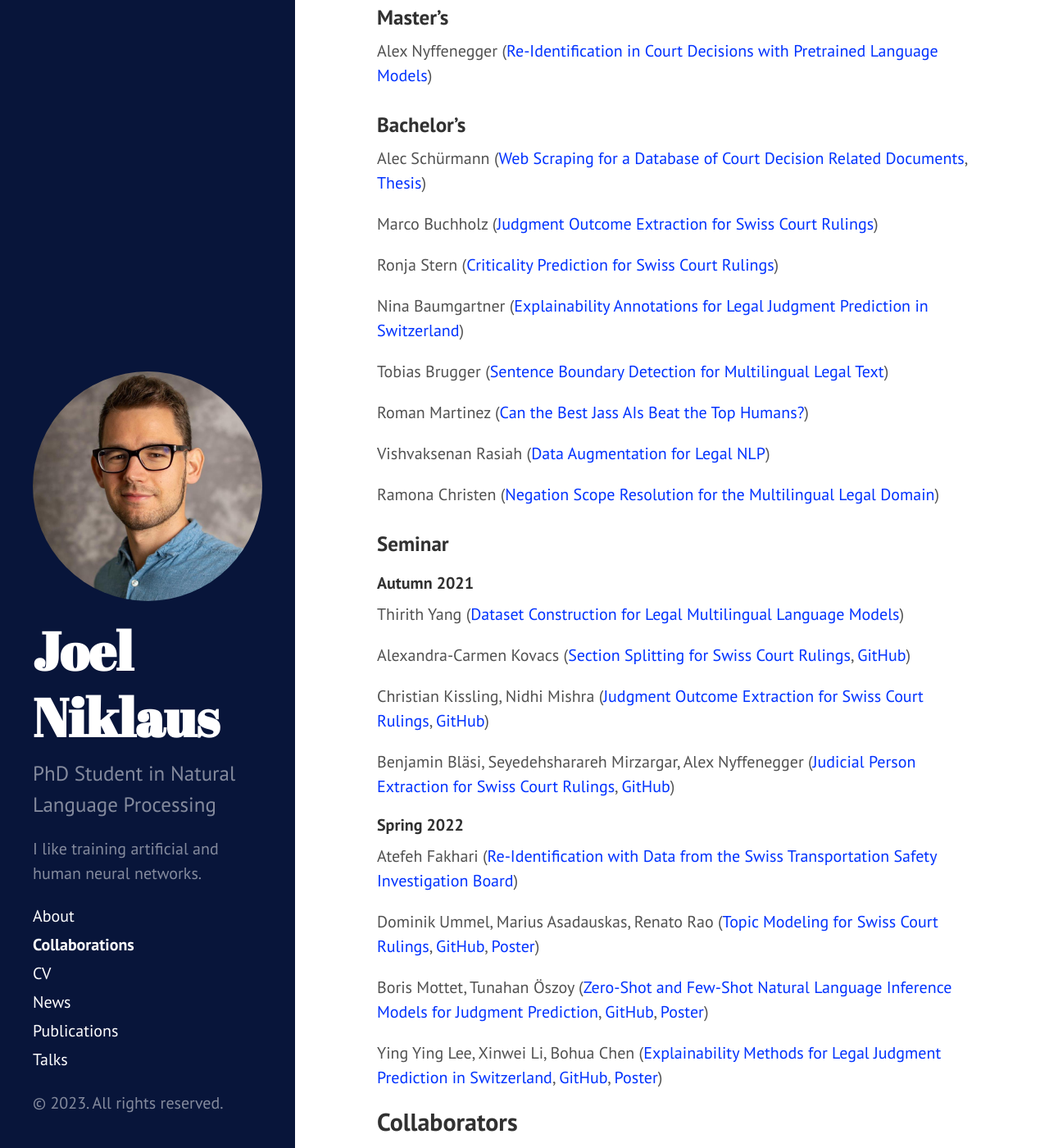
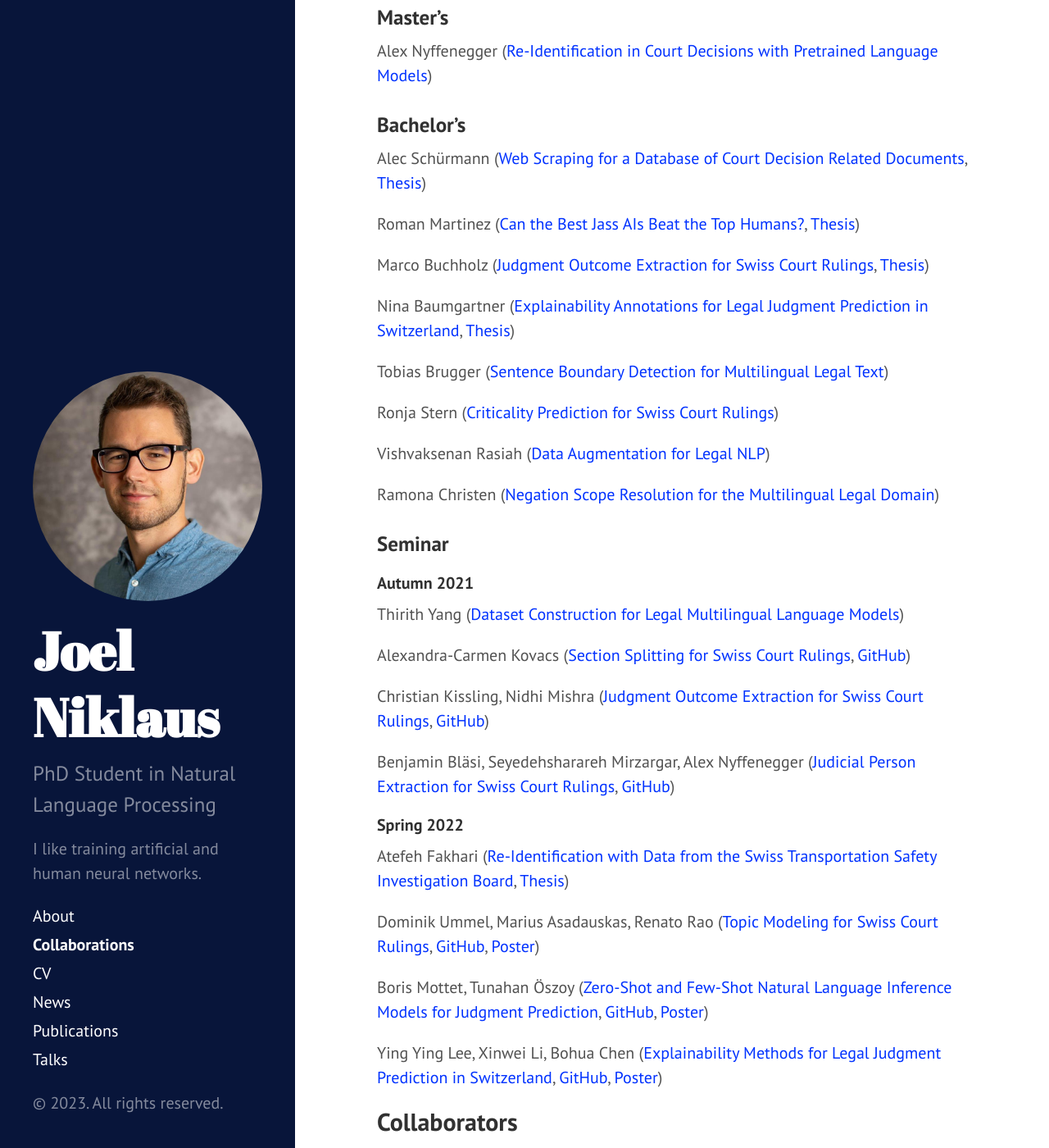
Before and after one commit to JoelNiklaus/joelniklaus.github.io, a Jekyll site: the page built from _pages/collaborations.md, in a window 1280 px wide and 1400 px high, scrolled down 750 px. Shown: the whole window at 82% size. Built offline with Jekyll 4.4.1, drawn with Linux system fonts in a browser that asks for light colours; nearby versions of some CDN libraries; a style sheet for code colours, icons or effects is not loaded.

Commit message:
added thesis file links

```diff
--- a/_pages/collaborations.md
+++ b/_pages/collaborations.md
@@ -22,15 +22,15 @@ Alex Nyffenegger ([Re-Identification in Court Decisions with Pretrained Language
 
 Alec Schürmann ([Web Scraping for a Database of Court Decision Related Documents](https://www.digitale-nachhaltigkeit.unibe.ch/studies/bachelor_s__and_master_s_theses_at_inf/natural_language_processing/web_scraping_for_a_database_of_court_decision_related_documents/index_eng.html), [Thesis](https://zenodo.org/record/7305324))
 
-Marco Buchholz ([Judgment Outcome Extraction for Swiss Court Rulings](https://www.digitale-nachhaltigkeit.unibe.ch/studies/bachelor_s__and_master_s_theses_at_inf/natural_language_processing/judgment_outcome_extraction_for_swiss_court_rulings/index_eng.html))
+Roman Martinez ([Can the Best Jass AIs Beat the Top Humans?](https://www.digitale-nachhaltigkeit.unibe.ch/studies/bachelor_s__and_master_s_theses_at_inf/game_ais/can_the_best_jass_ais_beat_the_top_humans/index_eng.html), [Thesis](https://zenodo.org/record/7828893))
 
-Ronja Stern ([Criticality Prediction for Swiss Court Rulings](https://www.digitale-nachhaltigkeit.unibe.ch/studies/bachelor_s__and_master_s_theses_at_inf/natural_language_processing/explainability_annotations_for_legal_judgment_prediction_in_switzerland/index_eng.html))
+Marco Buchholz ([Judgment Outcome Extraction for Swiss Court Rulings](https://www.digitale-nachhaltigkeit.unibe.ch/studies/bachelor_s__and_master_s_theses_at_inf/natural_language_processing/judgment_outcome_extraction_for_swiss_court_rulings/index_eng.html), [Thesis](https://zenodo.org/record/7828858))
 
-Nina Baumgartner ([Explainability Annotations for Legal Judgment Prediction in Switzerland](https://www.digitale-nachhaltigkeit.unibe.ch/studies/bachelor_s__and_master_s_theses_at_inf/natural_language_processing/explainability_annotations_for_legal_judgment_prediction_in_switzerland/index_eng.html))
+Nina Baumgartner ([Explainability Annotations for Legal Judgment Prediction in Switzerland](https://www.digitale-nachhaltigkeit.unibe.ch/studies/bachelor_s__and_master_s_theses_at_inf/natural_language_processing/explainability_annotations_for_legal_judgment_prediction_in_switzerland/index_eng.html), [Thesis](https://zenodo.org/record/7828876))
 
 Tobias Brugger ([Sentence Boundary Detection for Multilingual Legal Text](https://www.digitale-nachhaltigkeit.unibe.ch/studies/bachelor_s__and_master_s_theses_at_inf/natural_language_processing/sentence_boundary_detection_for_multilingual_legal_text/index_eng.html))
 
-Roman Martinez ([Can the Best Jass AIs Beat the Top Humans?](https://www.digitale-nachhaltigkeit.unibe.ch/studies/bachelor_s__and_master_s_theses_at_inf/game_ais/can_the_best_jass_ais_beat_the_top_humans/index_eng.html))
+Ronja Stern ([Criticality Prediction for Swiss Court Rulings](https://www.digitale-nachhaltigkeit.unibe.ch/studies/bachelor_s__and_master_s_theses_at_inf/natural_language_processing/explainability_annotations_for_legal_judgment_prediction_in_switzerland/index_eng.html))
 
 Vishvaksenan Rasiah ([Data Augmentation for Legal NLP](https://www.digitale-nachhaltigkeit.unibe.ch/studies/bachelor_s__and_master_s_theses_at_inf/natural_language_processing/data_augmentation_for_legal_nlp/index_eng.html))
 
@@ -50,7 +50,7 @@ Benjamin Bläsi, Seyedehsharareh Mirzargar, Alex Nyffenegger ([Judicial Person E
 
 #### Spring 2022
 
-Atefeh Fakhari ([Re-Identification with Data from the Swiss Transportation Safety Investigation Board](https://www.digitale-nachhaltigkeit.unibe.ch/studies/bachelor_s__and_master_s_theses_at_inf/natural_language_processing/re_identification_with_data_from_the_swiss_transportation_safety_investigation_board/index_eng.html))
+Atefeh Fakhari ([Re-Identification with Data from the Swiss Transportation Safety Investigation Board](https://www.digitale-nachhaltigkeit.unibe.ch/studies/bachelor_s__and_master_s_theses_at_inf/natural_language_processing/re_identification_with_data_from_the_swiss_transportation_safety_investigation_board/index_eng.html), [Thesis](https://github.com/JoelNiklaus/SwissCourtDecisionReIdentification/blob/main/stsb/Re-Identification-with-STSB-Data-Report.pdf))
 
 Dominik Ummel, Marius Asadauskas, Renato Rao ([Topic Modeling for Swiss Court Rulings](https://www.digitale-nachhaltigkeit.unibe.ch/studies/bachelor_s__and_master_s_theses_at_inf/natural_language_processing/topic_modeling_for_swiss_court_rulings/index_eng.html), [GitHub](https://github.com/JoelNiklaus/Topic-Modeling-for-Swiss-Court-Rulings), [Poster](https://github.com/JoelNiklaus/Topic-Modeling-for-Swiss-Court-Rulings/blob/main/Poster.pdf))
 
```
